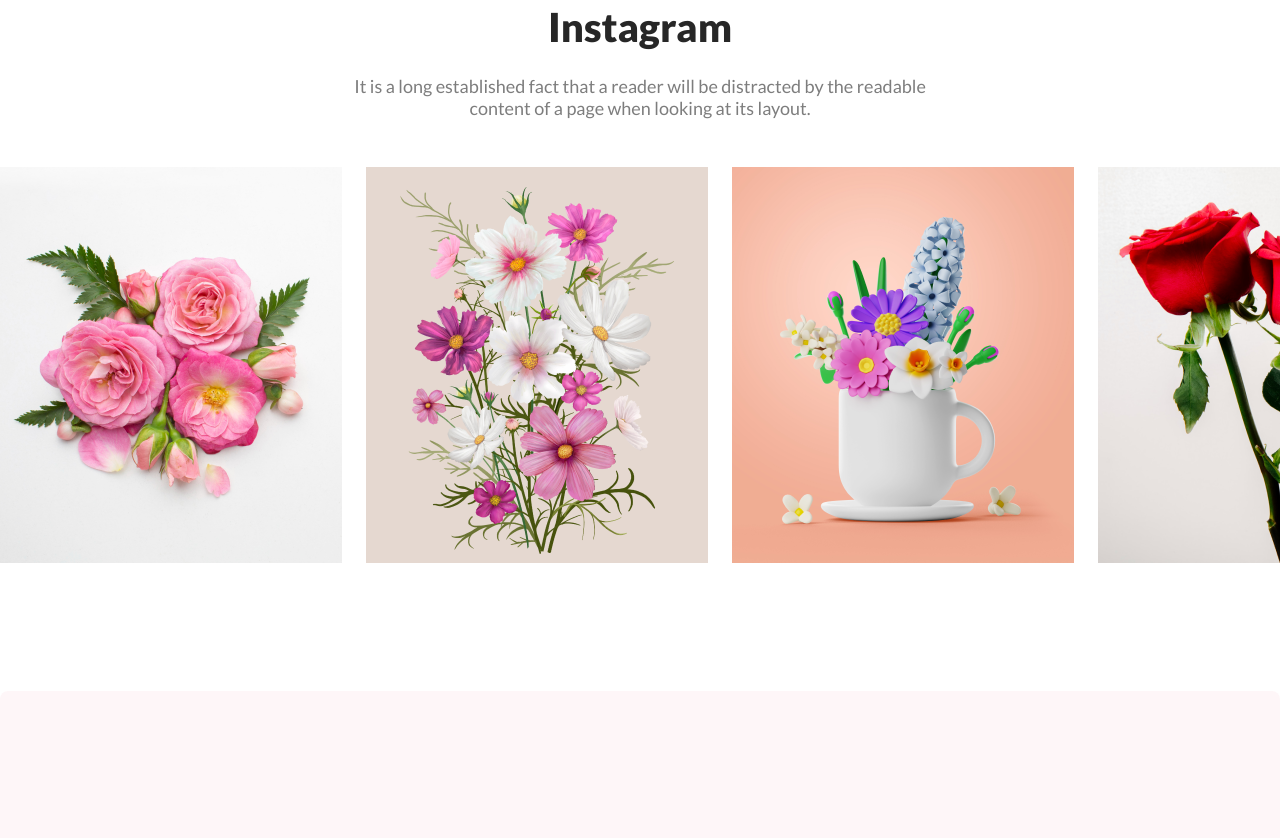
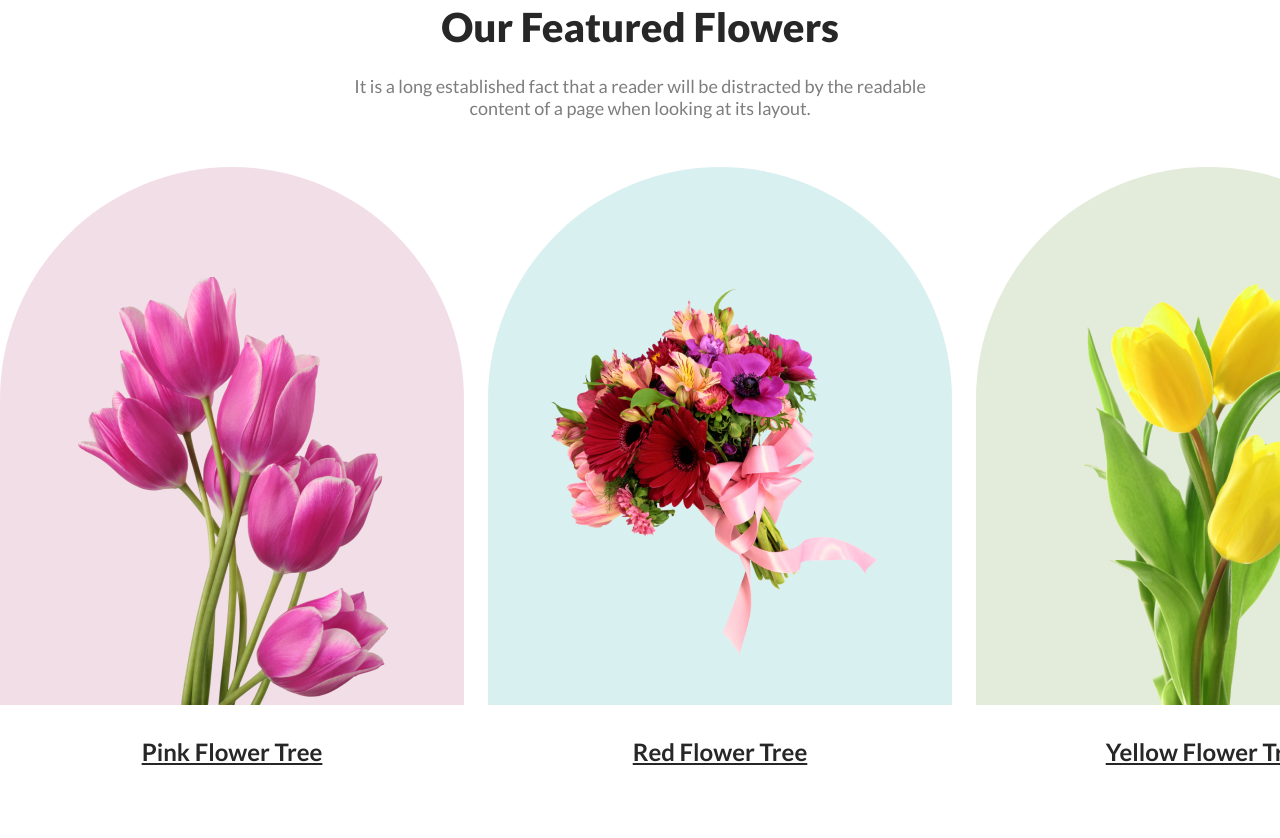
Before and after one commit to Joya322/flower-shop-assignment, a plain HTML site: page index.html in a window 1280 px wide. Shown: the part 975-1813 px from the top of the page. Drawn offline with Linux system fonts and the light colour scheme.

Commit message:
featured section completed

```diff
--- a/index.html
+++ b/index.html
@@ -44,38 +44,51 @@
     <!-- main start -->
     <main>
       <!-- featured-flowers start -->
-      <section class="featured-flower">
-
-      </section>
       <section class="featured-flower marginAuto marginBottom">
-        <div class="instra-content marginAuto">
-          <h3 class="instra-title title">Instagram</h3>
-          <p class="instra-description description">
+        <div class="featured-content marginAuto">
+          <h3 class="featured-title title">Our Featured Flowers</h3>
+          <p class="featured-description description">
             It is a long established fact that a reader will be distracted by
             the readable content of a page when looking at its layout.
           </p>
         </div>
-        <div class="instra-images">
+        <div class="featured-images">
+          <div class="img-frame">
+            <div class="featured-img" id="featured-img-back-color1">
               <img
-            class="instra-img"
-            src="./Flower_Asset/instra1.png"
+                class="instra-img" id="featured-img1"
+                src="./Flower_Asset/featured1.png"
                 alt="flower"
               />
+            </div>
+            <div class="img-link">
+              <a href="#">Pink Flower Tree</a>
+            </div>
+          </div>
+          <div class="img-frame">
+            <div class="featured-img" id="featured-img-back-color2">
               <img
-            class="instra-img"
-            src="./Flower_Asset/instra2.png"
+                class="instra-img" id="featured-img2"
+                src="./Flower_Asset/featured2.png"
                 alt="flower"
               />
+            </div>
+            <div class="img-link">
+              <a href="#">Red Flower Tree</a>
+            </div>
+          </div>
+          <div class="img-frame">
+            <div class="featured-img" id="featured-img-back-color3">
               <img
-            class="instra-img"
-            src="./Flower_Asset/instra3.png"
+                class="instra-img" id="featured-img3"
+                src="./Flower_Asset/featured3.png"
                 alt="flower"
               />
-          <img
-            class="instra-img"
-            src="./Flower_Asset/instra4.png"
-            alt="flower"
-          />
+            </div>
+            <div class="img-link">
+              <a href="#">Yellow Flower Tree</a>
+            </div>
+          </div>
         </div>
       </section>
       <!-- featured-flowers end -->
--- a/styles/style.css
+++ b/styles/style.css
@@ -47,10 +47,10 @@ body {
 
 /* banner start */
 .banner {
-  padding: 0px 150px 0px 130px;
+  padding: 0px 150px 0px 170px;
   display: flex;
   align-items: center;
-  gap: 90px;
+  gap: 95px;
   /* justify-content: space-between; */
   max-width: 1920px;
   height: 850px;
@@ -82,8 +82,56 @@ body {
 /* banner end */
 /* header section end */
 
+/* main start */
+/* featured start */
+.featured-content {
+  max-width: 594px;
+  margin-bottom: 48px;
+}
+.featured-images {
+  display: flex;
+  gap: 24px;
+}
+.img-frame {
+  text-align: center;
+}
+.featured-img {
+  width: 464px;
+  height: 538px;
+  border-radius: 300px 300px 0px 0px;
+  margin-bottom: 32px;
+}
+#featured-img-back-color1 {
+  background: rgba(167, 33, 98, 0.15);
+}
+#featured-img-back-color2 {
+  background: rgba(5, 151, 160, 0.15);
+}
+#featured-img-back-color3 {
+  background: rgba(71, 125, 17, 0.15);
+}
+#featured-img1 {
+  width: 310px;
+  height: 428px;
+  padding: 110px 78px 0px;
+}
+#featured-img2 {
+  width: 370px;
+  height: 370px;
+  padding: 117px 47px 51px;
+}
+#featured-img3 {
+  width: 314px;
+  height: 471px;
+  padding: 67px 75px 0px;
+}
+.img-link a {
+  color: #272727;
+  font-size: 24px;
+  font-weight: 700;
+}
+/* featured end */
 
-/* main start */
 /* hot deals start */
 .hot-deal {
   max-width: 1922px;
@@ -117,6 +165,7 @@ body {
 
 /* instragram start */
 .instragram {
+
 }
 .instra-content {
   max-width: 594px;
@@ -161,6 +210,7 @@ body {
   padding: 18.3px 31px;
   font-size: 20px;
   font-weight: 700;
+  margin-left: 16px;
 }
 /* get deals end */
 /* main end */
@@ -173,7 +223,7 @@ footer {
   text-align: center;
   font-weight: 400;
 }
-.footer{
+.footer {
   max-width: 625px;
   padding-top: 128px;
   padding-bottom: 128px;
```
Also changed, not shown: Flower_Asset/featured1.png (renamed from Flower_Asset/pngwing 6.png), Flower_Asset/featured2.png (renamed from Flower_Asset/pngwing 5.png), Flower_Asset/featured3.png (renamed from Flower_Asset/pngwing 7.png). Lines whose indentation alone changed are shown as unchanged.
